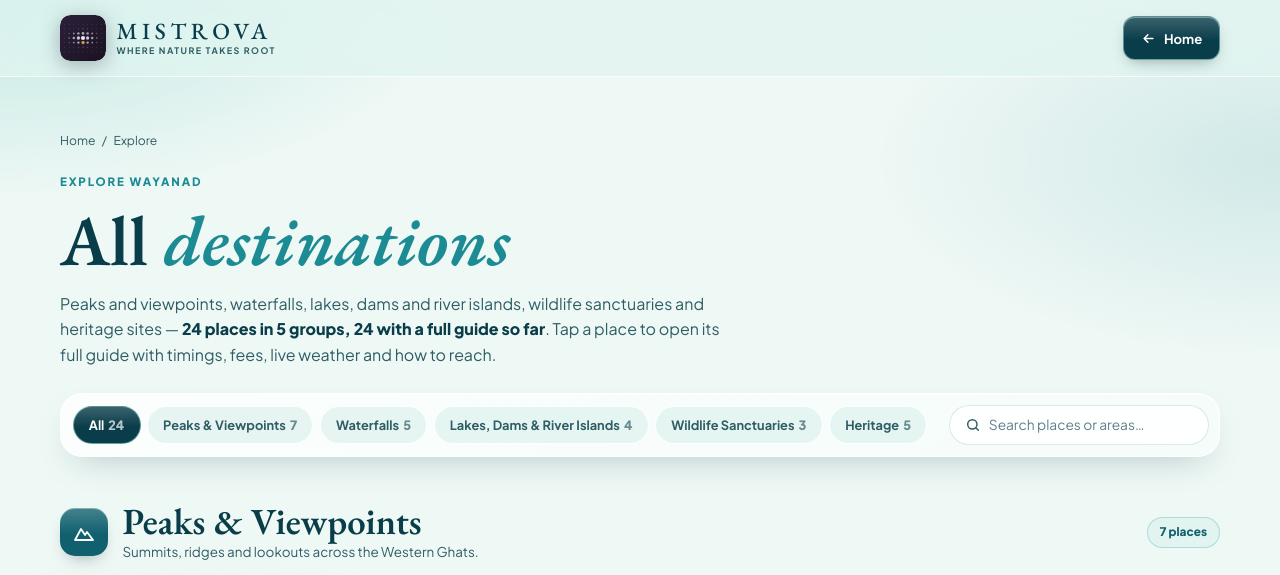
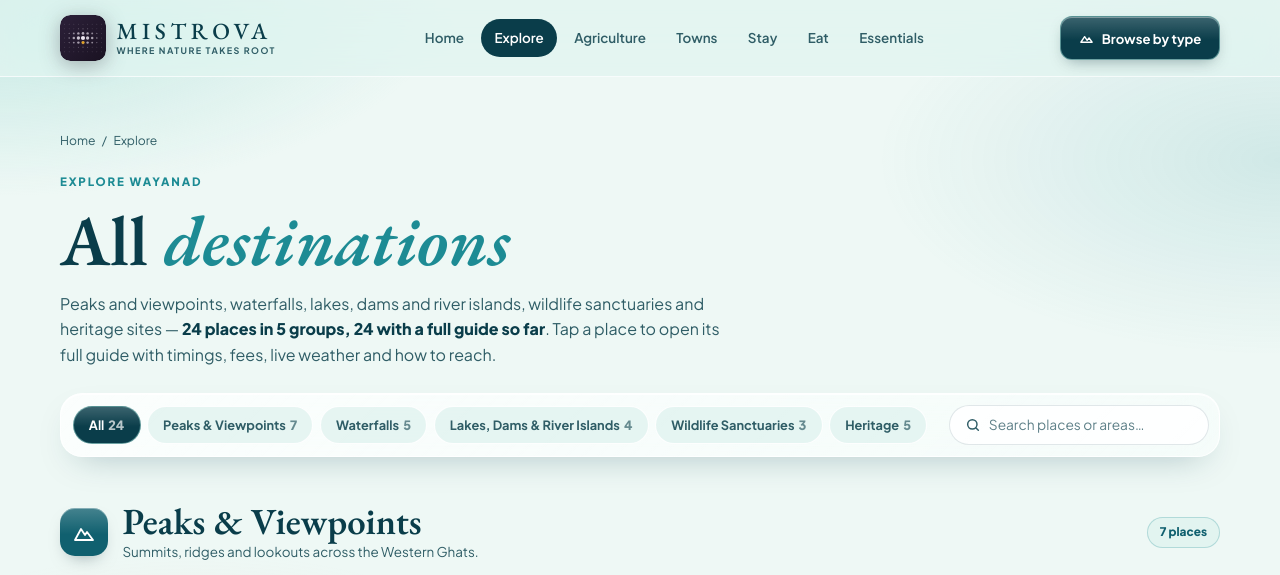
Before and after one commit to nibinreshma/mistrova, a website: page explore/all-explore.html in a window 1280 px wide. Shown: the top 575 px of the page. Drawn offline with nearby package versions, Linux system fonts and the light colour scheme.

Commit message:
Explore hub: carry the same header and menu as every other page
all-explore.html showed only the brand and a back-to-Home button where
the rest of the site carries the full nav — Home, Explore, Agriculture,
Towns, Stay, Eat, Essentials — plus a CTA. It had no .nav styles at all.

Adds the nav and CTA in the page's own palette tokens, with Explore marked
as the current page and Towns pointing at the new towns hub rather than
the homepage anchor. Below 980px both hide and the shared menu panel takes
over, as on every other page.

The category filter and search are untouched and still work.

Co-Authored-By: Claude Opus 5 <noreply@anthropic.com>
Claude-Session: https://claude.ai/code/session_01XvfPo1adGqbjLxE3eWoSYW

```diff
--- a/explore/all-explore.html
+++ b/explore/all-explore.html
@@ -472,6 +472,25 @@ const DESTINATIONS = [
 .em-trav{transform-box:fill-box;transform-origin:center;animation:emTrav 11s ease-in-out infinite!important}
 @keyframes emTrav{0%{transform:translate(0px,0px) scale(1)}10%{transform:translate(-24px,-24px) scale(0.5898)}20%{transform:translate(0px,-24px) scale(0.6417)}30%{transform:translate(24px,-24px) scale(0.5898)}40%{transform:translate(48px,0px) scale(0.6019)}50%{transform:translate(24px,24px) scale(0.5898)}60%{transform:translate(0px,24px) scale(0.6417)}70%{transform:translate(-24px,24px) scale(0.5898)}80%{transform:translate(-48px,0px) scale(0.6019)}90%{transform:translate(-24px,0px) scale(0.8009)}100%{transform:translate(0px,0px) scale(1)}}
 @media (prefers-reduced-motion:reduce){.em-trav{animation:none!important}}
+
+/* ---------- main nav: the same header the rest of the site carries ---------- */
+.nav{display:flex;gap:.2rem;align-items:center}
+.nav a{font-size:.84rem;font-weight:600;color:var(--ink-2);text-decoration:none;
+  padding:.5rem .85rem;border-radius:999px;transition:color .2s,background .2s;white-space:nowrap}
+.nav a:hover{background:rgba(255,255,255,.6);color:var(--night)}
+.nav a[aria-current="page"]{background:var(--night);color:#fff}
+.hdr-cta{display:inline-flex;align-items:center;gap:.5rem;font-size:.82rem;font-weight:700;
+  text-decoration:none;color:#fff;padding:.65rem 1.1rem;border-radius:12px;white-space:nowrap;
+  background:linear-gradient(180deg,rgba(255,255,255,.2),rgba(255,255,255,0) 55%),var(--night);
+  border:1px solid rgba(152,216,208,.55);
+  box-shadow:inset 0 1px 0 rgba(255,255,255,.35),0 6px 16px -6px rgba(4,34,43,.4);
+  transition:background .2s}
+.hdr-cta:hover{background:linear-gradient(180deg,rgba(255,255,255,.24),rgba(255,255,255,0) 55%),var(--deep)}
+.hdr-cta svg{width:15px;height:15px;stroke:currentColor;fill:none;stroke-width:2.2;
+  stroke-linecap:round;stroke-linejoin:round}
+.hdr-actions{display:flex;align-items:center;gap:.7rem}
+/* below 980px the shared menu panel takes over, exactly as on every other page */
+@media (max-width:980px){ .nav,.hdr-cta{display:none} }
 </style>
 </head>
 <body>
@@ -484,11 +503,20 @@ const DESTINATIONS = [
       </span>
       <span class="brand-txt"><b class="brand-name">MISTROVA</b><small>Where nature takes root</small></span>
     </a>
+    <nav class="nav" id="mainNav" aria-label="Main">
+      <a href="../index.html">Home</a>
+      <a href="all-explore.html" aria-current="page">Explore</a>
+      <a href="../agriculture/all-agri.html">Agriculture</a>
+      <a href="../towns/all-towns.html">Towns</a>
+      <a href="../index.html#stay">Stay</a>
+      <a href="../index.html#eat">Eat</a>
+      <a href="../index.html#essentials">Essentials</a>
+    </nav>
     <div class="hdr-actions">
-    <a class="back" href="../index.html"><svg viewBox="0 0 24 24" fill="none" stroke="currentColor" stroke-width="2.4" stroke-linecap="round" stroke-linejoin="round"><path d="M19 12H5M11 6l-6 6 6 6"/></svg>Home</a>
-    <button class="menu-btn" id="menuBtn" type="button" aria-label="Menu" aria-expanded="false" aria-controls="mdDrawer"><span></span><span></span><span></span></button>
+      <a class="hdr-cta" href="#peaks-viewpoints"><svg viewBox="0 0 24 24"><path d="M3 18l6-9 4 6 3-4 5 7z"/></svg>Browse by type</a>
+      <button class="menu-btn" id="menuBtn" type="button" aria-label="Menu" aria-expanded="false" aria-controls="mdDrawer"><span></span><span></span><span></span></button>
     </div>
-  </div>
+    </div>
 </header>
 
 <!-- Mobile menu panel (same as the homepage) -->
```
